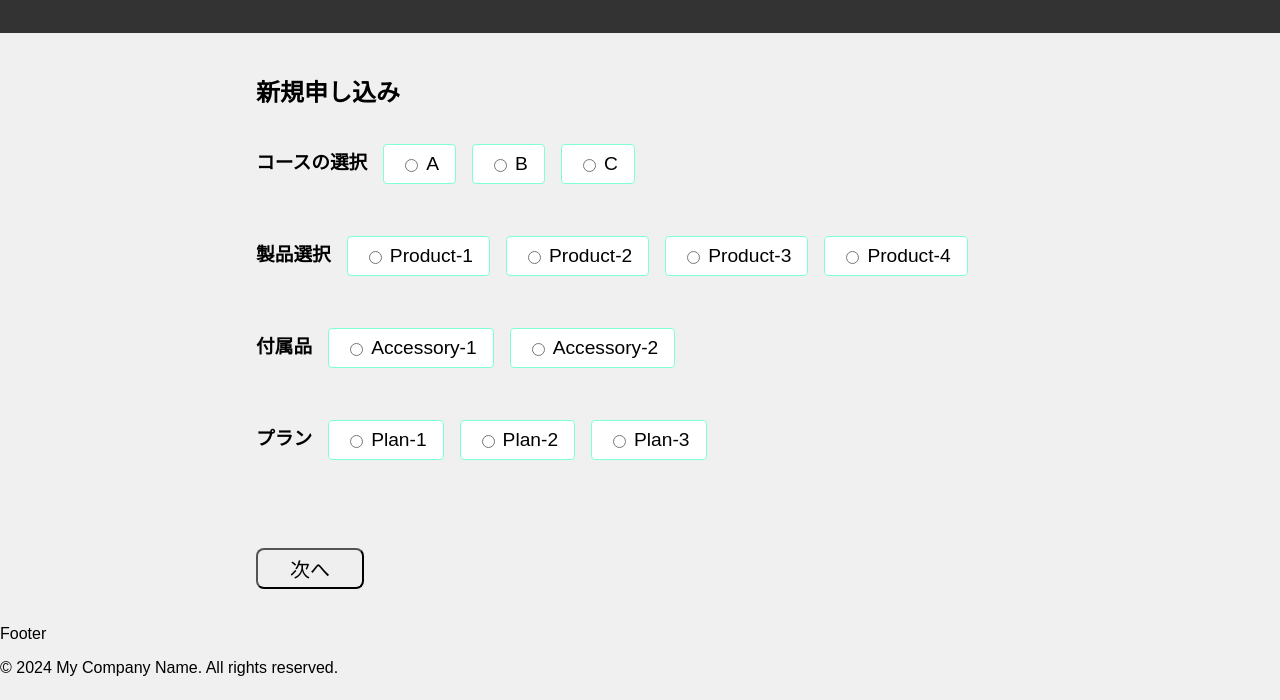
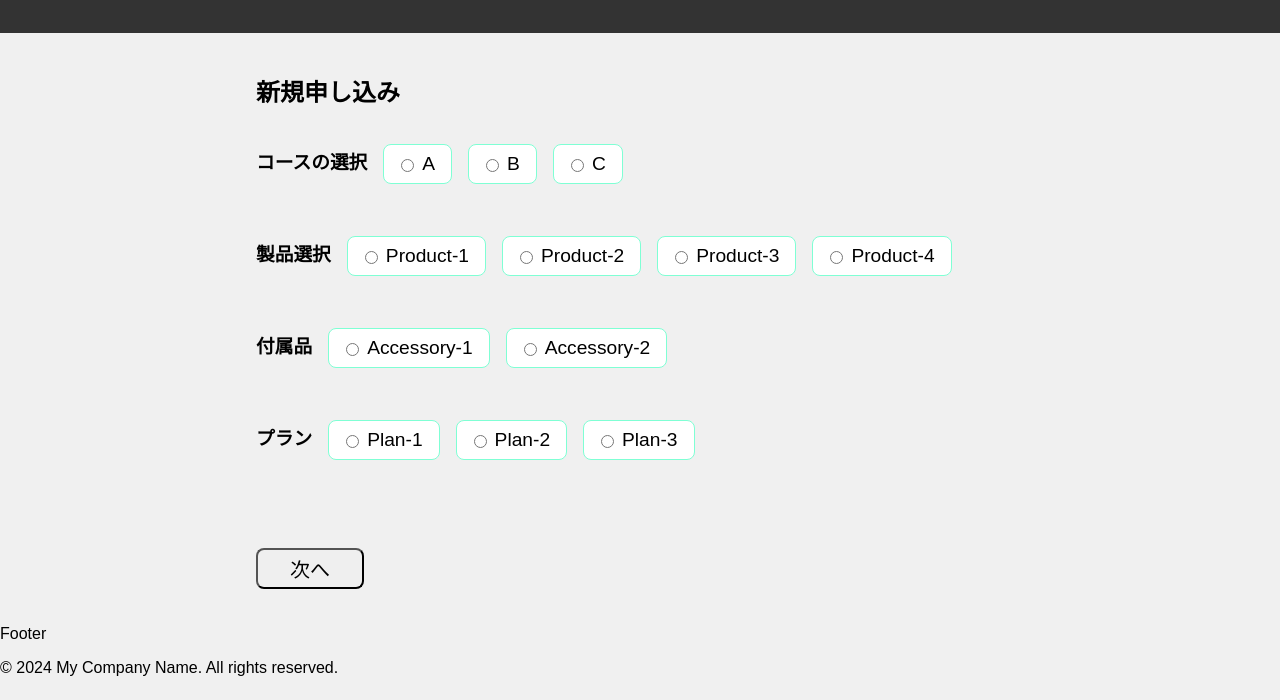
Before and after one commit to Charlie-UWG/htmx_test, a plain HTML site: page index.html in a window 1280 px wide. Shown: the part 100-800 px from the top of the page. Drawn offline with nearby package versions, Linux system fonts and the light colour scheme.

Commit message:
Refactor form layout and update styles for select page

```diff
--- a/css/style.scss
+++ b/css/style.scss
@@ -39,15 +39,14 @@ body {
     margin: 0 auto;
     max-width: 800px;
     padding: 20px;
+    .selectPage {
+      margin-inline: 16px;
       .selectInner {
         display: flex;
         flex-direction: column;
         align-items: start;
         row-gap: 12px;
         margin-bottom: 64px;
-    }
-    .selectPage {
-      margin-inline: 16px;
         section {
           display: flex;
           flex-wrap: wrap;
@@ -65,16 +64,17 @@ body {
             align-items: center;
             font-size: 1.2em;
             margin-bottom: 8px;
-          padding: 8px 16px;
+            padding: 8px 16px 8px 12px;
             background-color: #fff;
             border: 1px solid aquamarine;
-          border-radius: 4px;
+            border-radius: 8px;
             &:hover {
               background-color: aquamarine;
               cursor: pointer;
             }
             input[type="radio"] {
               margin-right: 8px;
+            }
           }
         }
       }
```
Also changed, not shown: css/style.css, 1 other file. Lines whose indentation alone changed are shown as unchanged.
